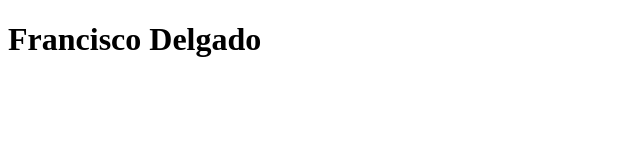
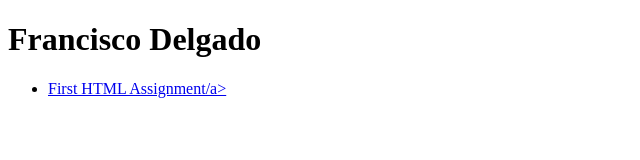
Before and after one commit to Francisco0422/ifsc-11003-web-technologies, a plain HTML site: page index.html in a window 1280 px wide. Shown: the whole page, without its empty margins (0-640 px from the left). Drawn offline with Linux system fonts and the light colour scheme.

Commit message:
added prototype project

```diff
--- a/index.html
+++ b/index.html
@@ -8,5 +8,10 @@
 </head>
 <body>
   <h1>Francisco Delgado</h1>
+  <nav>
+    <ul>
+        <li><a href="prototype/index.html">First HTML Assignment/a></li>
+    </ul>
+  </nav>
 </body>
 </html>
```
Also changed, not shown: prototype/index.html (added, +1 -0 lines).
